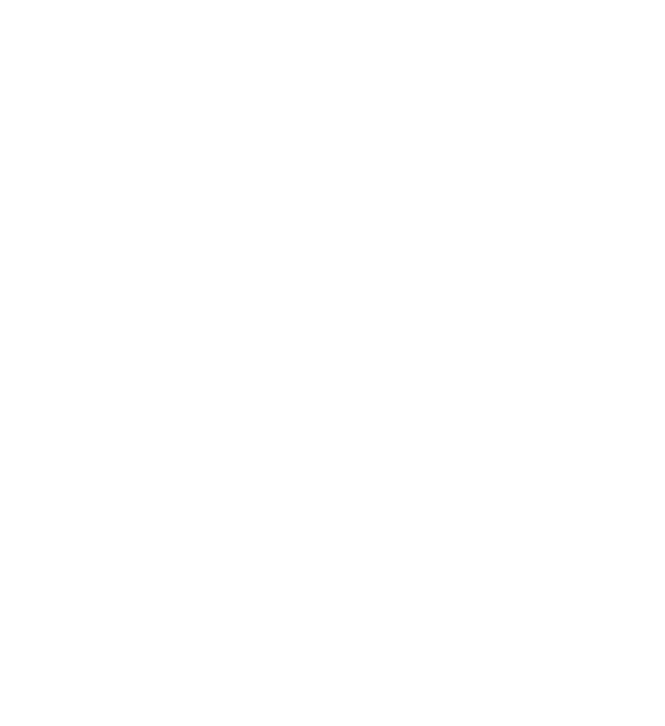
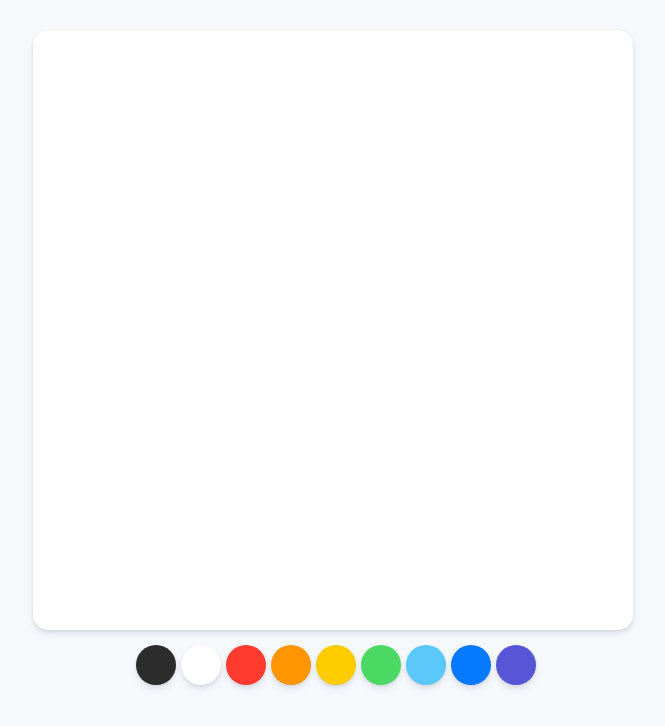
Before and after one commit to Layton0-0/paintjs, a plain HTML site: page index.html in a window 1280 px wide. Shown: the whole page, without its empty margins (307-972 px from the left). Drawn offline with Linux system fonts and the light colour scheme.

Commit message:
디자인 세팅

```diff
--- a/index.html
+++ b/index.html
@@ -1,5 +1,6 @@
 <!DOCTYPE html>
 <html lang="en">
+
 <head>
   <meta charset="UTF-8">
   <meta http-equiv="X-UA-Compatible" content="IE=edge">
@@ -7,7 +8,23 @@
   <link rel="stylesheet" href="style.css">
   <title>PaintJS</title>
 </head>
+
 <body>
+  <canvas id="jsCanvas" class="canvas"></canvas>
+  <div class="controls">
+    <div class="controls__colors" id="jsColors">
+      <div class="controls__color" style="background-color: #2c2c2c;"></div>
+      <div class="controls__color" style="background-color: white;"></div>
+      <div class="controls__color" style="background-color: #ff3b30;"></div>
+      <div class="controls__color" style="background-color: #ff9500;"></div>
+      <div class="controls__color" style="background-color: #fc0;"></div>
+      <div class="controls__color" style="background-color: #4cd963;"></div>
+      <div class="controls__color" style="background-color: #5ac8fa;"></div>
+      <div class="controls__color" style="background-color: #0579ff;"></div>
+      <div class="controls__color" style="background-color: #5856d6;"></div>
+    </div>
+  </div>
   <script src="app.js"></script>
 </body>
+
 </html>
--- /dev/null
+++ b/reset.css
@@ -0,0 +1,43 @@
+html, body, div, span, applet, object, iframe,
+h1, h2, h3, h4, h5, h6, p, blockquote, pre,
+a, abbr, acronym, address, big, cite, code,
+del, dfn, em, img, ins, kbd, q, s, samp,
+small, strike, strong, sub, sup, tt, var,
+b, u, i, center,
+dl, dt, dd, ol, ul, li,
+fieldset, form, label, legend,
+table, caption, tbody, tfoot, thead, tr, th, td,
+article, aside, canvas, details, embed,
+figure, figcaption, footer, header, hgroup,
+menu, nav, output, ruby, section, summary,
+time, mark, audio, video {
+	margin: 0;
+	padding: 0;
+	border: 0;
+	font-size: 100%;
+	font: inherit;
+	vertical-align: baseline;
+}
+/* HTML5 display-role reset for older browsers */
+article, aside, details, figcaption, figure,
+footer, header, hgroup, menu, nav, section {
+	display: block;
+}
+body {
+	line-height: 1;
+}
+ol, ul {
+	list-style: none;
+}
+blockquote, q {
+	quotes: none;
+}
+blockquote:before, blockquote:after,
+q:before, q:after {
+	content: '';
+	content: none;
+}
+table {
+	border-collapse: collapse;
+	border-spacing: 0;
+}
--- a/style.css
+++ b/style.css
@@ -0,0 +1,35 @@
+@import "reset.css";
+
+body {
+  background-color: #f6f9fc;
+  font-family: -apple-system, BlinkMacSystemFont, 'Segoe UI', Roboto, Oxygen, Ubuntu, Cantarell, 'Open Sans', 'Helvetica Neue', sans-serif;
+  display: flex;
+  flex-direction: column;
+  align-items: center;
+  padding-top: 30px;
+}
+
+.canvas {
+  width: 600px;
+  height: 600px;
+  background-color: white;
+  border-radius: 15px;
+  box-shadow: 0 4px 6px rgba(50, 50, 93, 0.11), 0 1px 3px rgba(0, 0, 0, 0.08);
+}
+
+.controls {
+  margin-top: 15px;
+}
+
+.controls .controls__colors {
+  display: flex;
+}
+
+.controls__colors .controls__color {
+  width: 40px;
+  height: 40px;
+  border-radius: 50%;
+  cursor: pointer;
+  box-shadow: 0 4px 6px rgba(50, 50, 93, 0.11), 0 1px 3px rgba(0, 0, 0, 0.08);
+  margin-left: 5px;
+}
```
